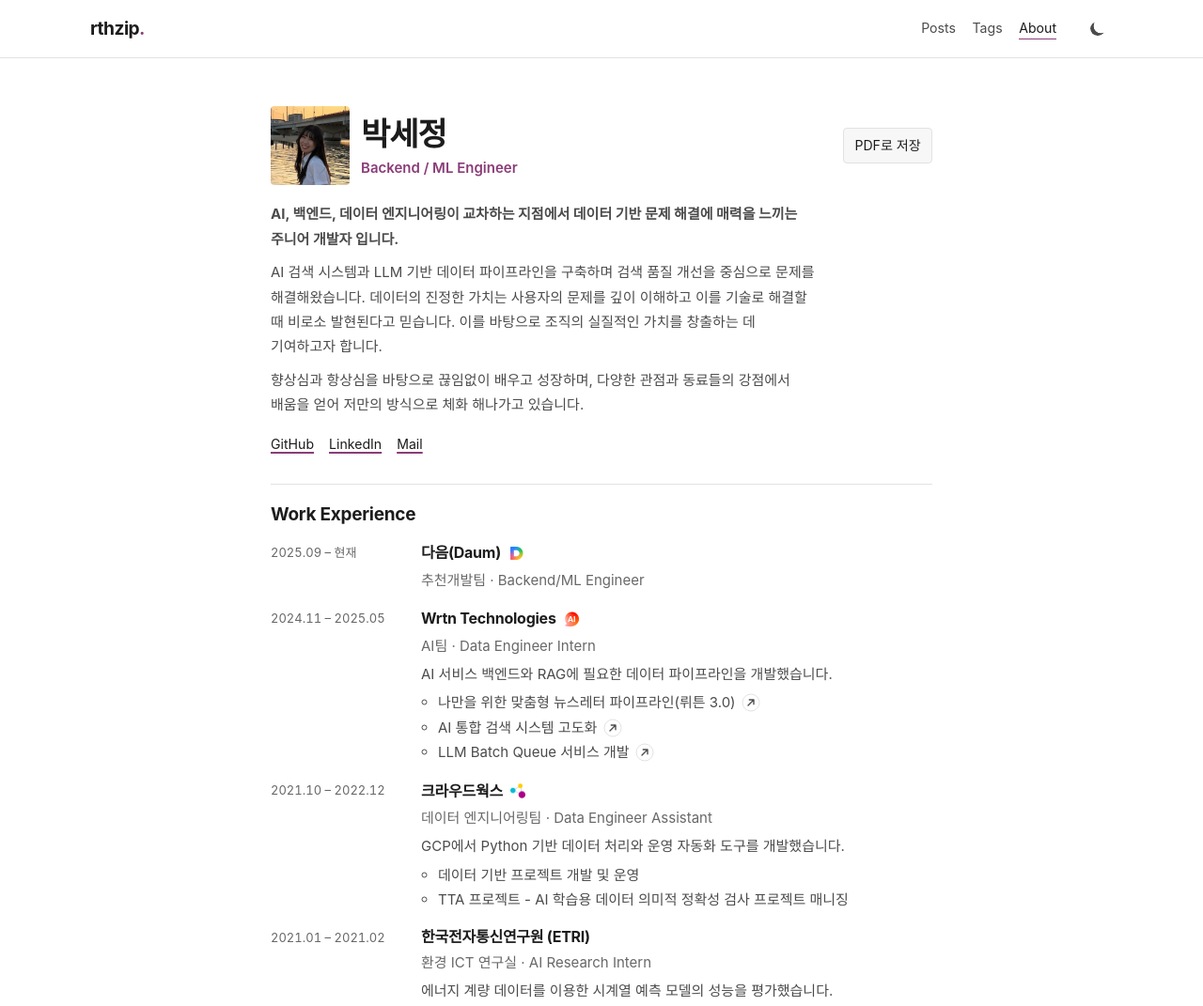
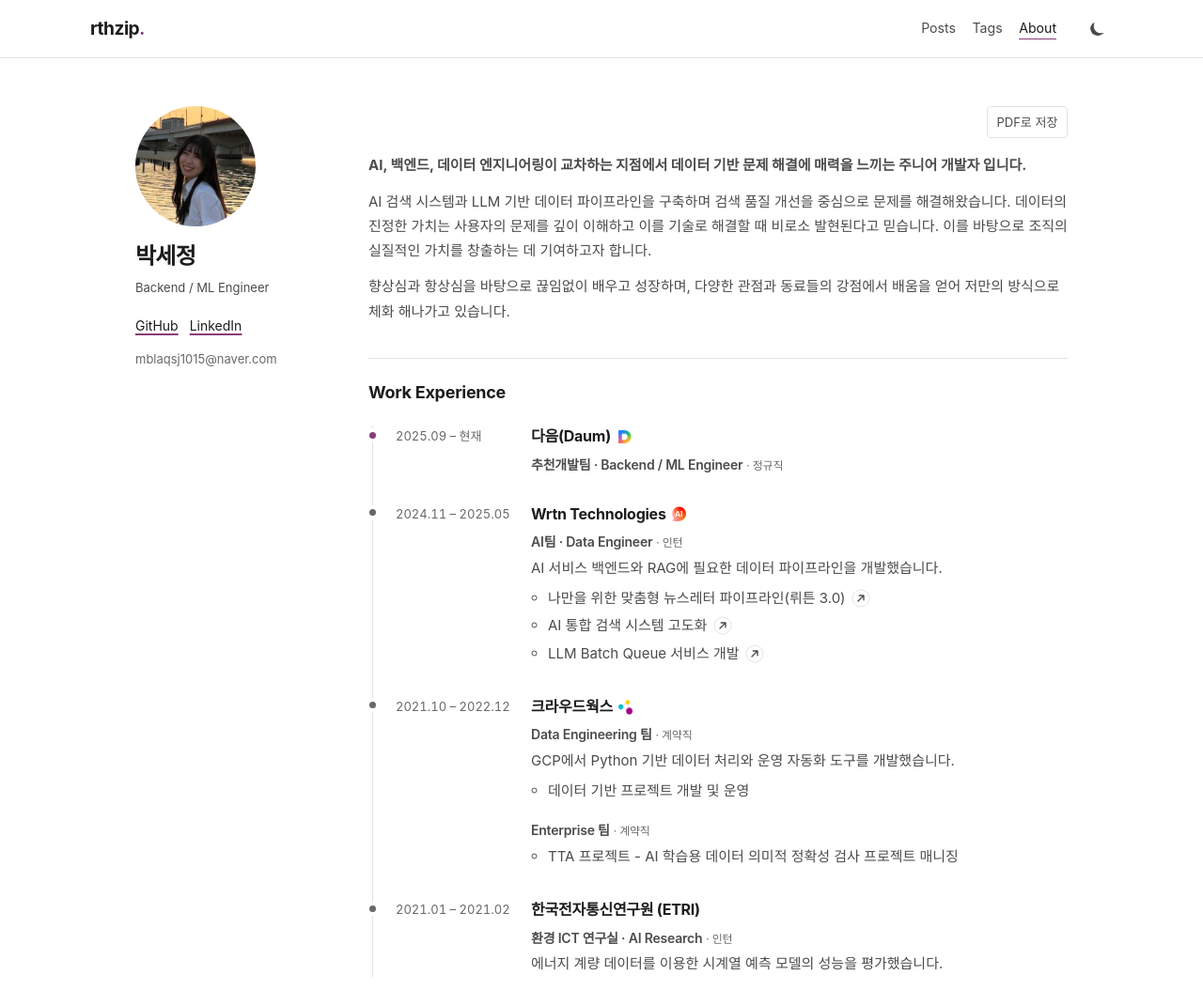
Before and after one commit to rthzip/rthzip.github.io, an Astro site: page /about in a window 1280 px wide. Shown: the top 1071 px of the page at 94% size. Built offline with nearby package versions, Linux system fonts and the light colour scheme; Astro itself is replaced by a stand-in of ours; a web font is replaced by a local one.

Commit message:
About 이력서 프로필과 경력 타임라인 재구성

```diff
--- a/src/pages/about.astro
+++ b/src/pages/about.astro
@@ -6,26 +6,28 @@ import { SITE } from '../consts';
 type Experience = {
   company: string;
   website: { href: string; icon?: string };
-  role: string;
+  employment: string;
+  positions: { title: string; summary?: string; projects?: { title: string; href?: string }[] }[];
   start: string;
   end?: string;
-  summary?: string;
-  projects?: { title: string; href?: string }[];
 };
 
 const experience: Experience[] = [
   {
     company: '다음(Daum)',
     website: { href: 'https://m.daum.net/', icon: '/company-icons/daum.ico' },
-    role: '추천개발팀 · Backend/ML Engineer',
+    employment: '정규직',
     start: '2025-09',
+    positions: [{ title: '추천개발팀 · Backend / ML Engineer' }],
   },
   {
     company: 'Wrtn Technologies',
     website: { href: 'https://wrtn.ai/', icon: '/company-icons/wrtn.png' },
-    role: 'AI팀 · Data Engineer Intern',
+    employment: '인턴',
     start: '2024-11',
     end: '2025-05',
+    positions: [{
+      title: 'AI팀 · Data Engineer',
       summary: 'AI 서비스 백엔드와 RAG에 필요한 데이터 파이프라인을 개발했습니다.',
       projects: [
         {
@@ -35,58 +37,68 @@ const experience: Experience[] = [
         { title: 'AI 통합 검색 시스템 고도화', href: '/about/ai-search-system/' },
         { title: 'LLM Batch Queue 서비스 개발', href: '/about/llm-batch-queue/' },
       ],
+    }],
   },
   {
     company: '크라우드웍스',
     website: { href: 'https://www.crowdworks.ai/', icon: '/company-icons/crowdworks.png' },
-    role: '데이터 엔지니어링팀 · Data Engineer Assistant',
+    employment: '계약직',
     start: '2021-10',
     end: '2022-12',
+    positions: [
+      {
+        title: 'Data Engineering 팀',
         summary: 'GCP에서 Python 기반 데이터 처리와 운영 자동화 도구를 개발했습니다.',
-    projects: [
-      { title: '데이터 기반 프로젝트 개발 및 운영' },
-      { title: 'TTA 프로젝트 - AI 학습용 데이터 의미적 정확성 검사 프로젝트 매니징' },
+        projects: [{ title: '데이터 기반 프로젝트 개발 및 운영' }],
+      },
+      {
+        title: 'Enterprise 팀',
+        projects: [{ title: 'TTA 프로젝트 - AI 학습용 데이터 의미적 정확성 검사 프로젝트 매니징' }],
+      },
     ],
   },
   {
     company: '한국전자통신연구원 (ETRI)',
     website: { href: 'https://www.etri.re.kr/kor/main/main.etri' },
-    role: '환경 ICT 연구실 · AI Research Intern',
+    employment: '인턴',
     start: '2021-01',
     end: '2021-02',
+    positions: [{
+      title: '환경 ICT 연구실 · AI Research',
       summary: '에너지 계량 데이터를 이용한 시계열 예측 모델의 성능을 평가했습니다.',
+    }],
   },
 ];
 ---
 
 <BaseLayout title="About" description="박세정의 백엔드·ML 엔지니어링 경력, 학력, 활동" showSidebar={false}>
   <article class="about-profile">
+    <aside class="about-sidebar" aria-label="박세정 프로필">
+      <img class="about-avatar" src={profilePhoto.src} alt="박세정 프로필 사진" width="128" height="128" />
+      <h1>박세정</h1>
+      <p class="about-role">Backend / ML Engineer</p>
+      <ul class="about-links" aria-label="프로필 링크">
+        <li><a class="text-link" href={SITE.github}>GitHub</a></li>
+        <li><a class="text-link" href={SITE.linkedin}>LinkedIn</a></li>
+      </ul>
+      <p class="about-email">mblaqsj1015@naver.com</p>
+    </aside>
+
+    <div class="about-content">
       <header class="about-intro">
         <div class="about-heading">
-        <div class="about-identity">
-          <img class="about-avatar" src={profilePhoto.src} alt="" width="84" height="84" />
-          <div>
-            <h1>박세정</h1>
-            <p class="about-role">Backend / ML Engineer</p>
-          </div>
-        </div>
           <button id="about-print" class="about-print" type="button" hidden>PDF로 저장</button>
         </div>
         <p><strong>AI, 백엔드, 데이터 엔지니어링이 교차하는 지점에서 데이터 기반 문제 해결에 매력을 느끼는 주니어 개발자 입니다.</strong></p>
         <p>AI 검색 시스템과 LLM 기반 데이터 파이프라인을 구축하며 검색 품질 개선을 중심으로 문제를 해결해왔습니다. 데이터의 진정한 가치는 사용자의 문제를 깊이 이해하고 이를 기술로 해결할 때 비로소 발현된다고 믿습니다. 이를 바탕으로 조직의 실질적인 가치를 창출하는 데 기여하고자 합니다.</p>
         <p>향상심과 항상심을 바탕으로 끊임없이 배우고 성장하며, 다양한 관점과 동료들의 강점에서 배움을 얻어 저만의 방식으로 체화 해나가고 있습니다.</p>
-      <ul class="about-links" aria-label="프로필 링크">
-        <li><a class="text-link" href={SITE.github}>GitHub</a></li>
-        <li><a class="text-link" href={SITE.linkedin}>LinkedIn</a></li>
-        <li><a class="text-link" href="mailto:mblaqsj1015@naver.com">Mail</a></li>
-      </ul>
       </header>
 
       <section class="about-section" aria-labelledby="about-experience">
         <h2 id="about-experience">Work Experience</h2>
         <ol class="about-experience">
-        {experience.map(({ company, website, role, start, end, summary, projects }) => (
-          <li class="about-timeline-entry">
+          {experience.map(({ company, website, employment, start, end, positions }) => (
+            <li class="about-timeline-entry about-work-entry">
               <p class="about-period">
                 <time datetime={start}>{start.replace('-', '.')}</time>{' – '}
                 {end ? <time datetime={end}>{end.replace('-', '.')}</time> : '현재'}
@@ -102,7 +114,10 @@ const experience: Experience[] = [
                     )}
                   </a>
                 </h3>
-              <p class="about-entry-meta">{role}</p>
+                <div class="about-positions">
+                  {positions.map(({ title, summary, projects }) => (
+                    <div class="about-position">
+                      <h4>{title}<span class="about-employment"> · {employment}</span></h4>
                       {summary && <p class="about-job-summary">{summary}</p>}
                       {projects && (
                         <ul class="about-entry-list">
@@ -124,6 +139,9 @@ const experience: Experience[] = [
                           ))}
                         </ul>
                       )}
+                    </div>
+                  ))}
+                </div>
               </div>
             </li>
           ))}
@@ -147,101 +165,117 @@ const experience: Experience[] = [
           <p class="about-period"><time datetime="2023-07">2023.07</time>{' – '}<time datetime="2024-06">2024.06</time></p>
           <div>
             <h3>삼성 청년 SW 아카데미 10기</h3>
-          <ul class="about-entry-list">
-            <li>알고리즘, 소프트웨어 이론, 백엔드/프론트엔드 개발 전반에 걸친 학습</li>
-            <li>3회의 팀 프로젝트에서 백엔드 개발자로 참여하여 요구사항 분석, 설계, 개발, 배포까지 전 과정 경험 (w/Spring boot)</li>
-          </ul>
+          </div>
+        </div>
+        <div class="about-timeline-entry">
+          <p class="about-period"><time datetime="2021-07">2021.07</time>{' – '}<time datetime="2021-09">2021.09</time></p>
+          <div>
+            <h3>MINES LAB 학부연구생</h3>
+          </div>
+        </div>
+        <div class="about-timeline-entry">
+          <p class="about-period"><time datetime="2021-03">2021.03</time>{' – '}<time datetime="2021-09">2021.09</time></p>
+          <div>
+            <h3>SAI (세종대학교 인공지능 동아리)</h3>
           </div>
         </div>
       </section>
+    </div>
   </article>
 </BaseLayout>
 
 <style is:inline>
+  .layout-frame.standalone > main:has(> .about-profile) { max-width: 62rem; }
+
   .about-profile {
     --about-body-size: 0.9375rem;
+    display: grid;
+    gap: 2rem;
   }
 
-  .about-heading {
-    display: flex;
-    flex-wrap: wrap;
-    justify-content: space-between;
-    align-items: center;
-    gap: 0.5rem 1rem;
-    margin-bottom: 1.15rem;
-  }
-
-  .about-identity {
-    display: flex;
-    align-items: center;
-    gap: 0.75rem;
-  }
+  .about-sidebar { min-width: 0; }
 
   .about-avatar {
     display: block;
-    flex: none;
-    border-radius: 4px;
+    width: 128px;
+    height: 128px;
+    border-radius: 50%;
+    object-fit: cover;
   }
 
-  .about-print {
-    flex: none;
-    min-height: 2.25rem;
-    padding: 0.35rem 0.7rem;
-    border: 1px solid var(--rule);
-    border-radius: 0.25rem;
-    background: var(--surface);
-    color: var(--ink);
-    font: inherit;
-    font-size: var(--step--1);
-    cursor: pointer;
-  }
-
-  .about-print:hover {
-    border-color: var(--accent);
-    color: var(--accent);
-  }
-
-  .about-intro h1 {
-    font-size: clamp(1.75rem, 1.5rem + 1vw, 2.125rem);
+  .about-sidebar h1 {
+    margin-top: 1rem;
+    font-size: 1.5rem;
     font-weight: 700;
     letter-spacing: -0.03em;
   }
 
-  .about-intro p {
-    max-width: 62ch;
-    margin: 0.6rem 0 0;
+  .about-role {
+    margin: 0.4rem 0 0;
     color: var(--ink-soft);
-    font-size: var(--about-body-size);
-  }
-
-  .about-intro .about-role {
-    margin: 0.2rem 0 0;
-    color: var(--accent);
-    font-weight: 600;
-    line-height: 1.4;
+    font-size: 0.8125rem;
   }
 
   .about-links {
     display: flex;
     flex-wrap: wrap;
-    gap: 0.45rem 1rem;
-    margin: 1rem 0 0;
+    gap: 0.75rem;
+    margin: 1.1rem 0 0;
     padding: 0;
     list-style: none;
-    font-size: var(--step--1);
+    font-size: 0.875rem;
+  }
+
+  .about-email {
+    margin: 0.75rem 0 0;
+    color: var(--ink-faint);
+    font-size: 0.8125rem;
+    overflow-wrap: anywhere;
+  }
+
+  .about-content { min-width: 0; }
+
+  .about-heading {
+    display: flex;
+    justify-content: flex-end;
+    align-items: center;
+    gap: 1rem;
+    margin-bottom: 1rem;
+  }
+
+  .about-section h2 {
+    font-size: 1.125rem;
+    font-weight: 700;
+  }
+
+  .about-print {
+    flex: none;
+    min-height: 2rem;
+    padding: 0.3rem 0.6rem;
+    border: 1px solid var(--rule);
+    border-radius: 4px;
+    background: var(--paper);
+    color: var(--ink-soft);
+    font: inherit;
+    font-size: 0.8125rem;
+    cursor: pointer;
+  }
+
+  .about-print:hover { color: var(--accent); border-color: var(--accent); }
+
+  .about-intro p {
+    margin: 0.75rem 0 0;
+    color: var(--ink-soft);
+    font-size: var(--about-body-size);
   }
 
   .about-section {
-    margin-top: 1.85rem;
-    padding-top: 1.25rem;
+    margin-top: 2.25rem;
+    padding-top: 1.5rem;
     border-top: 1px solid var(--rule);
   }
 
-  .about-section h2 {
-    margin-bottom: 1rem;
-    font-size: 1.1875rem;
-    font-weight: 700;
-  }
+  .about-section h2 { margin-bottom: 1.5rem; }
 
   .about-section h3 {
     font-size: 1rem;
@@ -251,38 +285,53 @@ const experience: Experience[] = [
   .about-company-link {
     display: inline-flex;
     align-items: center;
-    gap: 0.25rem;
+    gap: 0.35rem;
+    vertical-align: middle;
   }
 
-  .about-company-icon {
-    display: grid;
-    place-items: center;
-    flex: none;
-    width: 24px;
-    height: 24px;
-    border-radius: 4px;
-  }
+  .about-company-icon { display: inline-flex; flex: none; }
+  .about-company-icon img { object-fit: contain; }
 
-  .about-company-icon:hover {
-    background: var(--surface);
-  }
-
-  .about-company-icon img {
-    object-fit: contain;
+  .about-employment {
+    display: inline-block;
+    margin-left: 0.25rem;
+    color: var(--ink-faint);
+    font-size: 0.75rem;
+    font-weight: 400;
   }
 
   .about-experience {
-    display: grid;
-    gap: 1rem;
-    margin: 0;
+    margin: 0 0 0 4px;
     padding: 0;
     list-style: none;
   }
 
-  .about-timeline-entry {
-    display: grid;
-    gap: 0.2rem;
+  .about-timeline-entry { display: grid; gap: 0.4rem; }
+
+  [aria-labelledby='about-activity'] > .about-timeline-entry + .about-timeline-entry {
+    margin-top: 1.1rem;
   }
+
+  .about-work-entry {
+    position: relative;
+    padding: 0 0 2rem 1.5rem;
+    border-left: 1px solid var(--rule);
+  }
+
+  .about-work-entry::before {
+    content: '';
+    position: absolute;
+    top: 0.4rem;
+    left: -4px;
+    width: 7px;
+    height: 7px;
+    border-radius: 50%;
+    background: var(--ink-faint);
+    box-shadow: 0 0 0 4px var(--paper);
+  }
+
+  .about-work-entry:first-child::before { background: var(--accent); }
+  .about-work-entry:last-child { padding-bottom: 0; }
 
   .about-period {
     margin: 0;
@@ -291,17 +340,25 @@ const experience: Experience[] = [
     font-variant-numeric: tabular-nums;
   }
 
+  .about-positions { margin-top: 0.65rem; }
+  .about-position + .about-position { margin-top: 1.25rem; }
+
+  .about-position h4 {
+    font-size: 0.875rem;
+    font-weight: 600;
+    color: var(--ink-soft);
+  }
+
   .about-entry-meta,
   .about-job-summary,
   .about-entry-list {
-    margin: 0.25rem 0 0;
+    margin: 0.35rem 0 0;
     color: var(--ink-soft);
     font-size: var(--about-body-size);
   }
 
-  .about-entry-meta { color: var(--ink-faint); }
-
   .about-entry-list { padding-inline-start: 1.2em; }
+  .about-entry-list li + li { margin-top: 0.2rem; }
 
   .about-project-link {
     display: inline-flex;
@@ -317,33 +374,26 @@ const experience: Experience[] = [
     font-weight: 700;
   }
 
-  .about-project-arrow {
-    display: block;
-    flex: none;
-    width: 1.25rem;
-    height: 1.25rem;
+  .about-project-arrow { display: block; flex: none; width: 1.25rem; height: 1.25rem; }
+  .about-project-arrow circle { stroke: var(--rule); }
+  .about-project-link:is(:hover, :focus-visible) .about-project-arrow circle { stroke: currentColor; }
+
+  @media (min-width: 35rem) {
+    .about-timeline-entry { grid-template-columns: 8rem minmax(0, 1fr); gap: 1rem; }
   }
 
-  .about-project-arrow circle {
-    stroke: var(--rule);
-  }
-
-  .about-project-link:is(:hover, :focus-visible) .about-project-arrow circle {
-    stroke: currentColor;
-  }
-
-  @media (min-width: 35rem) {
-    .about-timeline-entry {
-      grid-template-columns: 9rem minmax(0, 1fr);
-      column-gap: 1rem;
+  @media (min-width: 52rem) {
+    .about-profile { grid-template-columns: 13rem minmax(0, 1fr); gap: 2.5rem; }
+    .about-sidebar {
+      position: sticky;
+      top: 2rem;
+      align-self: start;
+      padding-right: 1.5rem;
     }
   }
 
   @media print {
-    @page {
-      size: A4;
-      margin: 14mm 17mm;
-    }
+    @page { size: A4; margin: 14mm 17mm; }
 
     :root,
     :root[data-theme='dark'] {
@@ -363,50 +413,32 @@ const experience: Experience[] = [
     .skip-link,
     .about-print,
     .about-project-link,
-    astro-dev-toolbar {
-      display: none;
-    }
+    astro-dev-toolbar { display: none; }
 
     body > .layout-frame,
-    .layout-frame.standalone > main {
+    .layout-frame.standalone > main:has(> .about-profile) {
       display: block;
       max-width: none;
       margin: 0;
       padding: 0;
     }
 
-    .about-profile {
-      --about-body-size: 10.5pt;
-      line-height: 1.55;
-    }
-
+    .about-profile { display: block; --about-body-size: 10.5pt; line-height: 1.55; }
+    .about-sidebar { position: static; margin-bottom: 1.5rem; padding: 0; border: 0; }
+    .about-avatar { float: left; width: 80px; height: 80px; margin: 0 1rem 0.5rem 0; }
+    .about-sidebar h1 { margin-top: 0; font-size: 22pt; }
+    .about-links { margin-top: 0.5rem; }
+    .about-email { margin-top: 0.4rem; }
+    .about-content { clear: both; }
     .about-project-print-link { display: inline; }
-
     .about-profile a { text-decoration: underline; }
-
-    .about-intro h1 { font-size: 22pt; }
-    .about-intro p { max-width: none; }
     .about-heading { margin-bottom: 0.75rem; }
-
-    .about-section {
-      margin-top: 1.1rem;
-      padding-top: 0.8rem;
-    }
-
-    .about-section h2 {
-      margin-bottom: 0.65rem;
-      font-size: 12.5pt;
-      break-after: avoid;
-    }
-
+    .about-section { margin-top: 1.1rem; padding-top: 0.8rem; }
+    .about-section h2 { margin-bottom: 0.8rem; font-size: 12.5pt; break-after: avoid; }
     .about-section h3 { font-size: 11pt; }
-    .about-experience { gap: 0.7rem; }
-
-    .about-timeline-entry {
-      grid-template-columns: 33mm minmax(0, 1fr);
-      column-gap: 5mm;
-      break-inside: avoid;
-    }
+    .about-position h4 { font-size: 10.5pt; }
+    .about-work-entry { padding-bottom: 1.25rem; }
+    .about-timeline-entry { grid-template-columns: 29mm minmax(0, 1fr); column-gap: 4mm; break-inside: avoid; }
   }
 </style>
 
```
Lines whose indentation alone changed are shown as unchanged.
